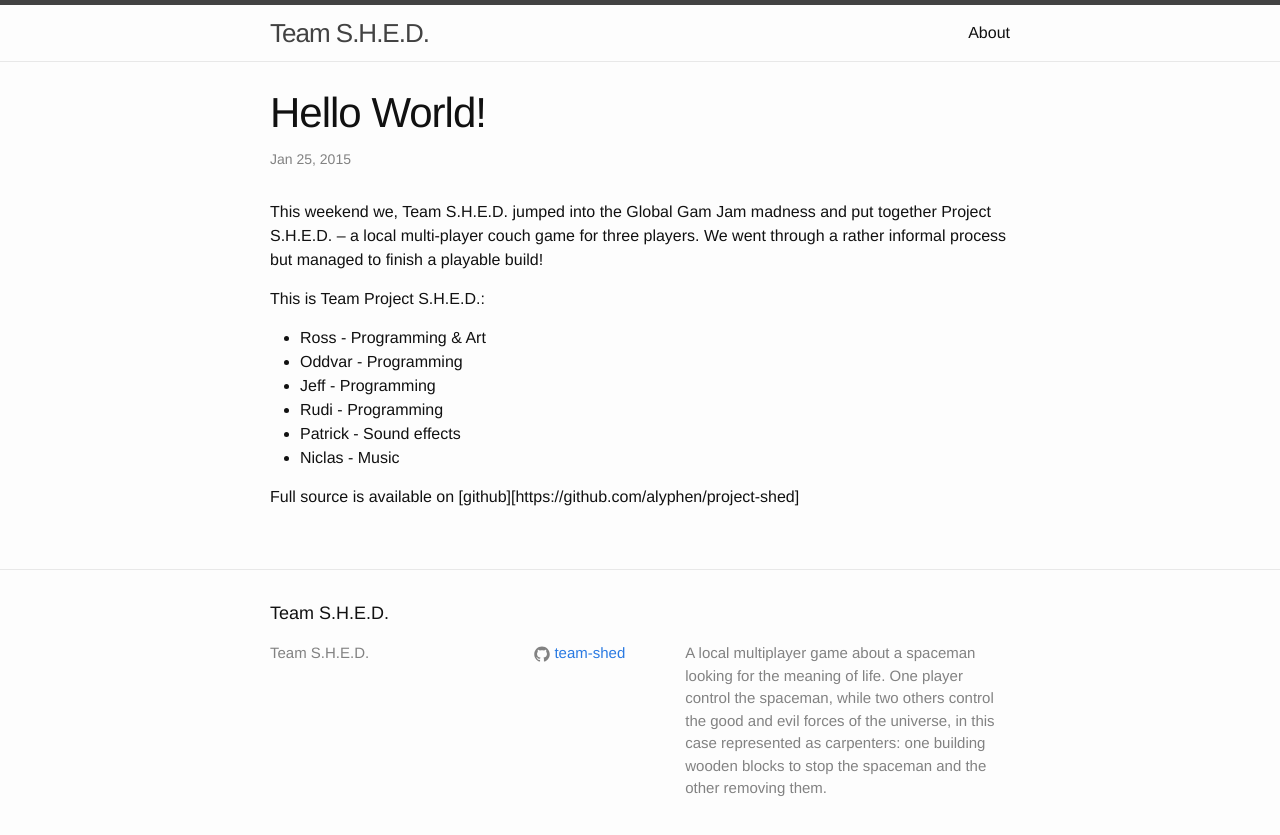
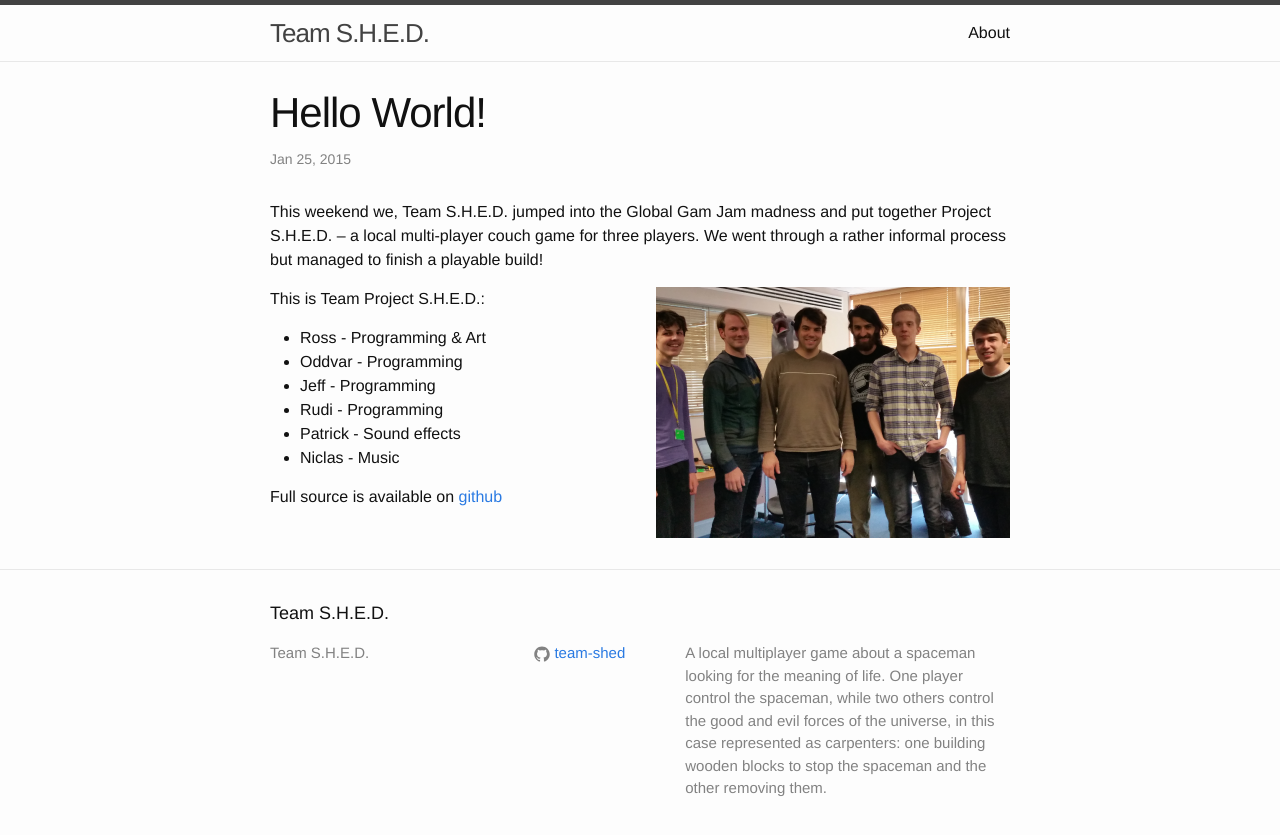
Before and after one commit to project-shed/project-shed.github.io, a Jekyll site: the page built from _posts/2015-01-25-hello-world.markdown, in a window 1280 px wide. Shown: the top 835 px of the page. Built offline with Jekyll 4.4.1, drawn with Linux system fonts in a browser that asks for light colours.

Commit message:
Updated post and mainpage.

```diff
--- a/_posts/2015-01-25-hello-world.markdown
+++ b/_posts/2015-01-25-hello-world.markdown
@@ -3,7 +3,12 @@ layout: post
 title:  "Hello World!"
 date:   2015-01-25 19:22:00
 ---
-This weekend we, Team S.H.E.D. jumped into the Global Gam Jam madness and put together Project S.H.E.D. -- a local multi-player couch game for three players.  We went through a rather informal process but managed to finish a playable build!
+This weekend we, Team S.H.E.D. jumped into the Global Gam Jam madness and put
+together Project S.H.E.D. -- a local multi-player couch game for three players.
+We went through a rather informal process but managed to finish a playable
+build!
+
+<img src="/images/teamshed_0.png" style="float: right;" alt="Team S.H.E.D."/>
 
 This is Team Project S.H.E.D.:
 
@@ -14,4 +19,4 @@ This is Team Project S.H.E.D.:
  * Patrick - Sound effects
  * Niclas - Music
 
-Full source is available on [github][https://github.com/alyphen/project-shed]
+Full source is available on [github](https://github.com/team-shed/project-shed)
--- a/index.html
+++ b/index.html
@@ -18,6 +18,8 @@ layout: default
     {% endfor %}
   </ul>
 
+  <!--
   <p class="rss-subscribe">subscribe <a href="{{ "/feed.xml" | prepend: site.baseurl }}">via RSS</a></p>
+  -->
 
 </div>
```
Also changed, not shown: images/teamshed_0.png (added).
